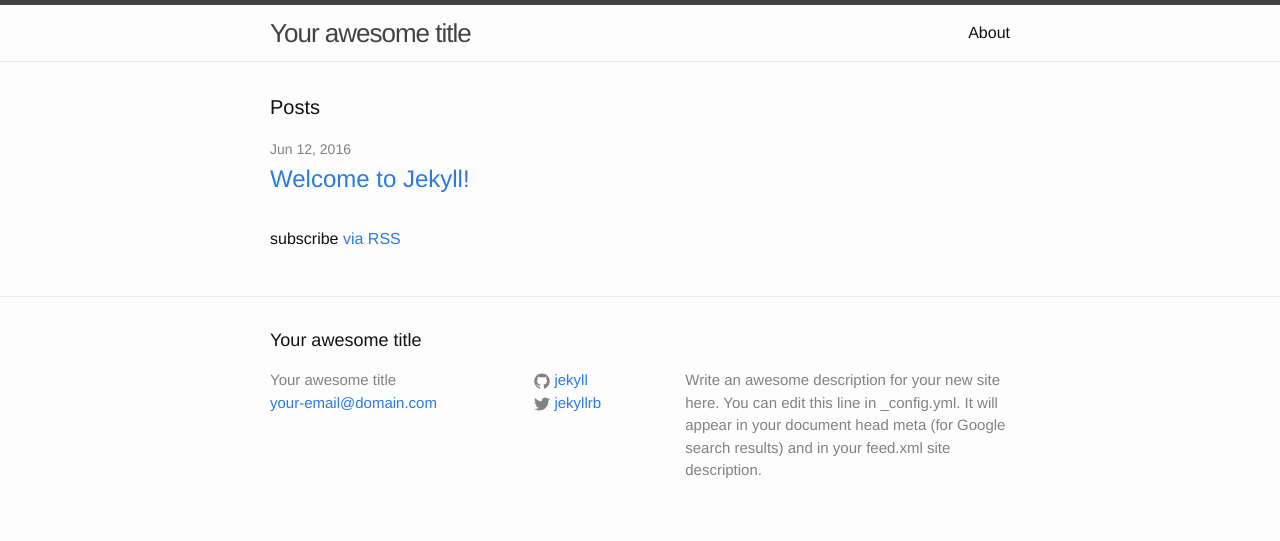
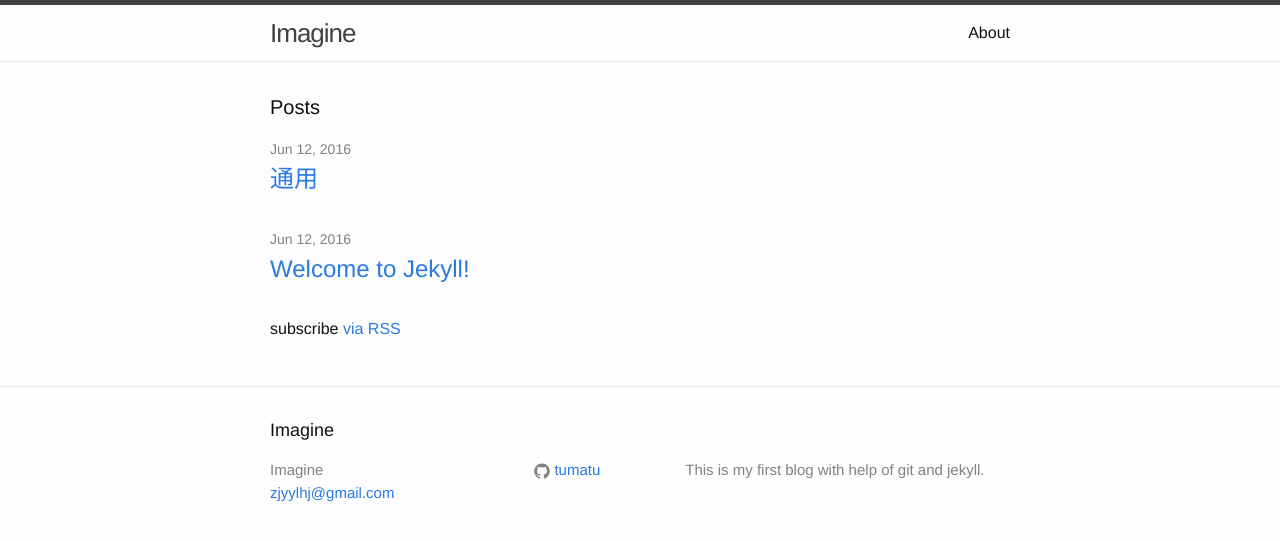
Before and after one commit to tumatu/tumatu.github.io, a Jekyll site: the page built from index.html, in a window 1280 px wide. Shown: the top 541 px of the page. Built offline with Jekyll 4.4.1, drawn with Linux system fonts in a browser that asks for light colours.

Commit message:
Try first blog article.
First article 'general'.

```diff
--- a/_config.yml
+++ b/_config.yml
@@ -6,16 +6,14 @@
 # 'jekyll serve'. If you change this file, please restart the server process.
 
 # Site settings
-title: Your awesome title
-email: your-email@domain.com
+title: Imagine
+email: zjyylhj@gmail.com
 description: > # this means to ignore newlines until "baseurl:"
-  Write an awesome description for your new site here. You can edit this
-  line in _config.yml. It will appear in your document head meta (for
-  Google search results) and in your feed.xml site description.
+  This is my first blog with help of git and jekyll.
 baseurl: "" # the subpath of your site, e.g. /blog
 url: "http://yourdomain.com" # the base hostname & protocol for your site
-twitter_username: jekyllrb
-github_username:  jekyll
+wechat_username: jekyllrb
+github_username:  tumatu
 
 # Build settings
 markdown: kramdown
```
Also changed, not shown: _posts/2016-06-12-general.markdown (added, +23 -0 lines).
